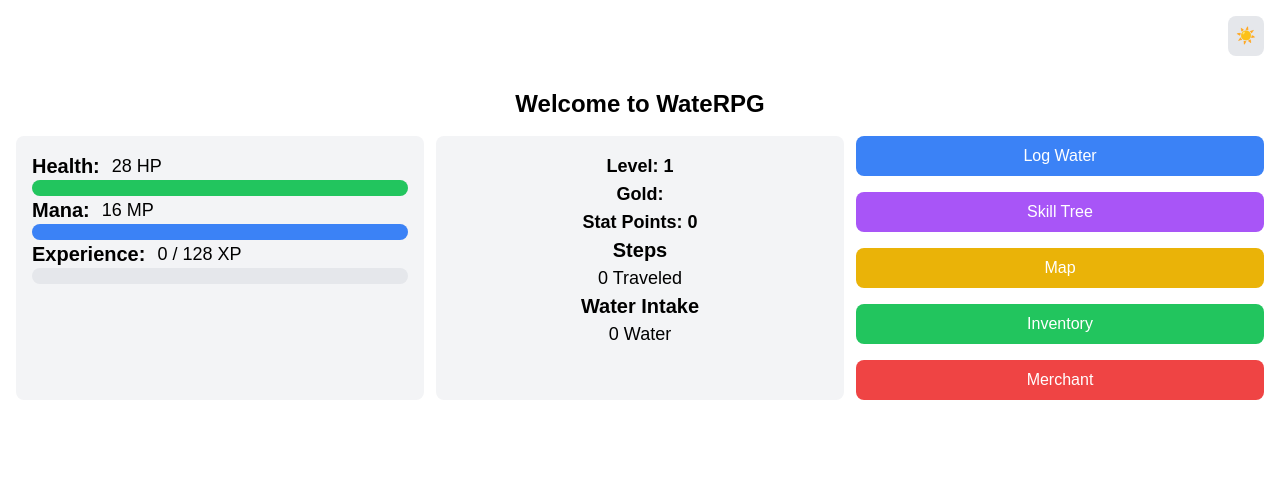
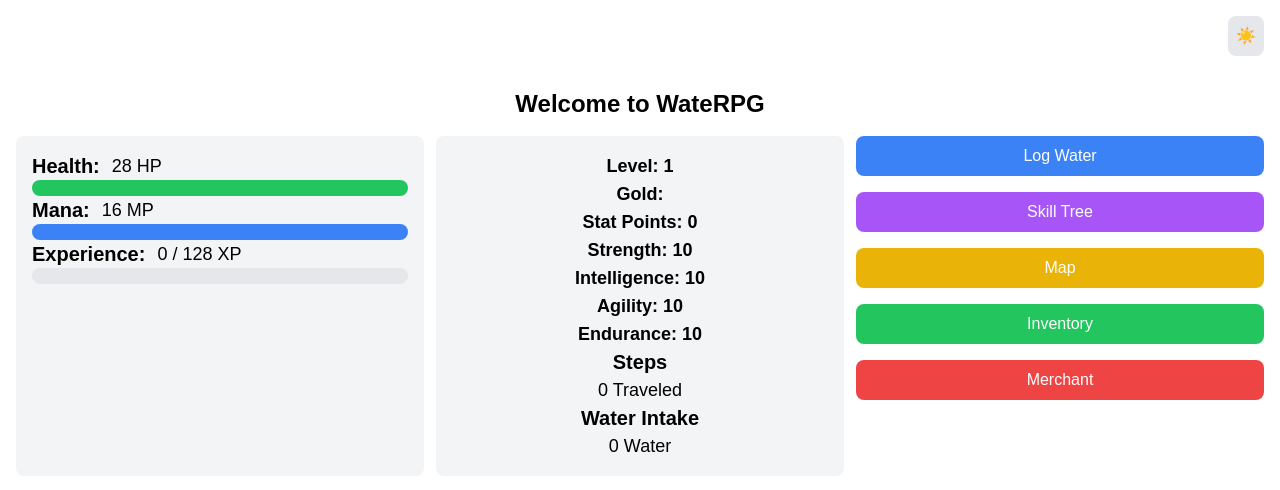
Before and after one commit to PabloGiraldo96/healtySteps, a Next.js app: page / in a window 1280 px wide. Shown: the top 490 px of the page. Built offline with nearby package versions, Linux system fonts and the light colour scheme.

Commit message:
S + I + P + A to StatsUI

```diff
--- a/src/components/StatsUI.jsx
+++ b/src/components/StatsUI.jsx
@@ -13,6 +13,12 @@ const StatsUI = () => {
   const [statPoints, setStatPoints] = useState(0);
   const [maxXp, setMaxXp] = useState(128);
   const [showXpTree, setShowXpTree] = useState(false);
+
+  // Add state variables for strength, intelligence, agility, and endurance
+  const [strength, setStrength] = useState(10);
+  const [intelligence, setIntelligence] = useState(10);
+  const [agility, setAgility] = useState(10);
+  const [endurance, setEndurance] = useState(10);
 
   const getWeightedRandomXP = () => {
     const random = Math.random();
@@ -130,6 +136,10 @@ const StatsUI = () => {
             <p className="text-lg font-semibold">Level: {level}</p>
             <p className="text-lg font-semibold">Gold: </p>
             <p className="text-lg font-semibold">Stat Points: {statPoints}</p>
+            <p className="text-lg font-semibold">Strength: {strength}</p>
+            <p className="text-lg font-semibold">Intelligence: {intelligence}</p>
+            <p className="text-lg font-semibold">Agility: {agility}</p>
+            <p className="text-lg font-semibold">Endurance: {endurance}</p>
             <h2 className="text-xl font-semibold">Steps</h2>
             <p className="text-lg">{steps} Traveled</p>
             <h2 className="text-xl font-semibold">Water Intake</h2>
```
